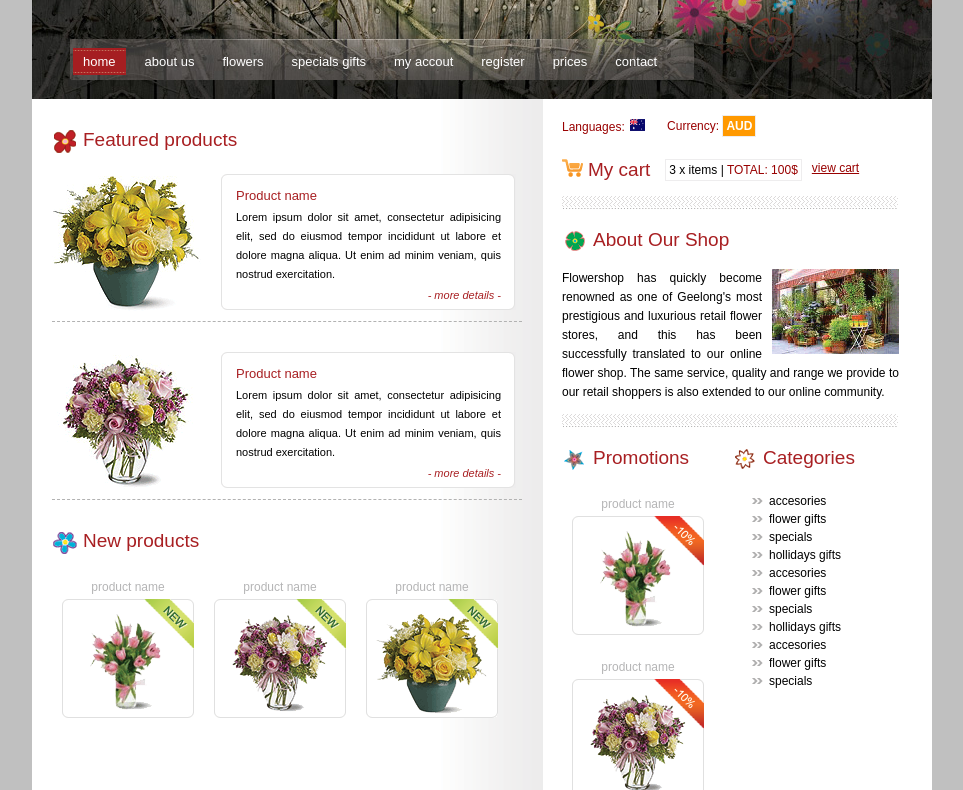
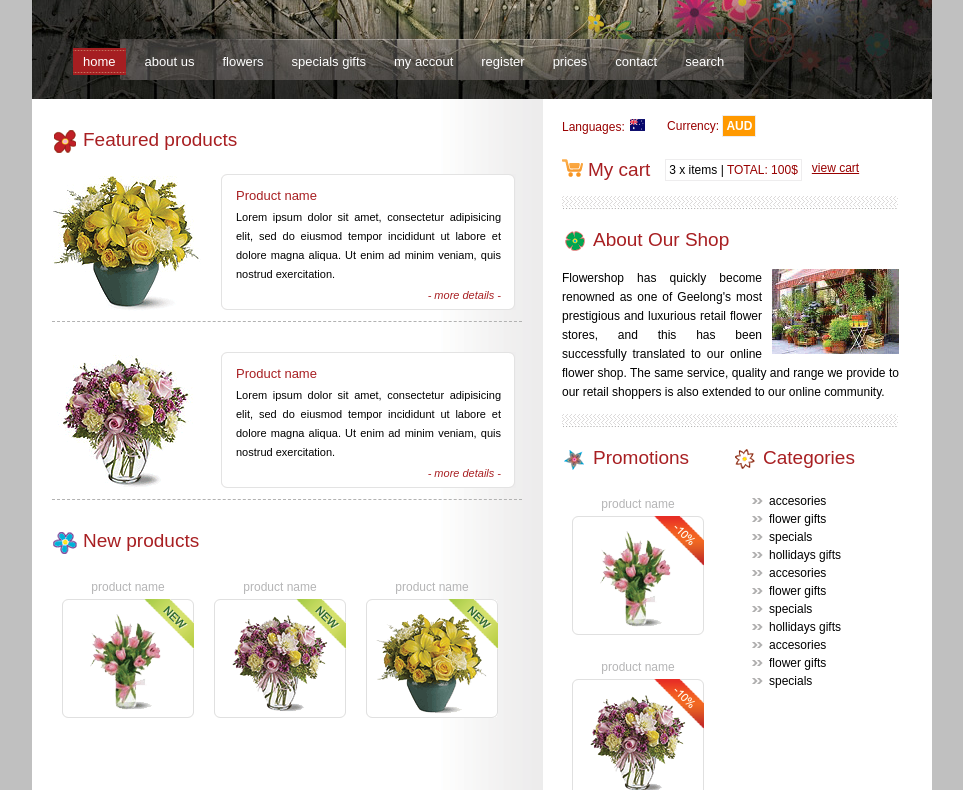
Before and after one commit to BlacqShadow/Web_Development, a plain HTML site: page index.html in a window 1280 px wide. Shown: the part 82-872 px from the top of the page, without its empty margins (158-1121 px from the left). Drawn offline with Linux system fonts and the light colour scheme.

Commit message:
Added the search option to the menu bar
Added the search option to the menu bar without any other changes.
Problem, the overlapping header image is moving with the addition of a
new item.

```diff
--- a/index.html
+++ b/index.html
@@ -21,6 +21,7 @@
             <li><a href="register.html">register</a></li>
             <li><a href="details.html">prices</a></li>
             <li><a href="contact.html">contact</a></li>
+            <li><a href="search.html">search</a></li>     <!--Insert a search menu item-->
             </ul>
         </div>
 
--- a/style.css
+++ b/style.css
@@ -50,7 +50,7 @@ padding:0 0 0 30px;
 }
 /*-----------------------------menu-------------------*/
 #menu{
-width:648px;
+width:748px;
 height:41px;
 margin:55px 0 0 26px;
 background:url(images/menu_bg.jpg) no-repeat center;
```
Also changed, not shown: search.html (added).
